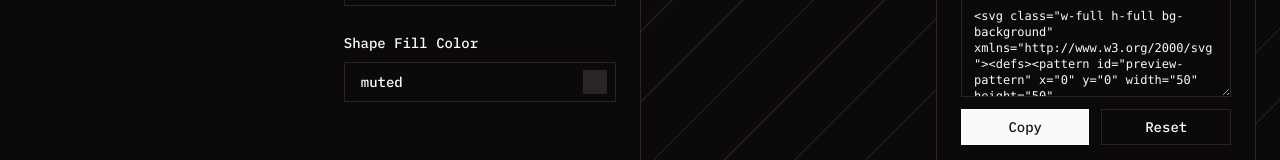
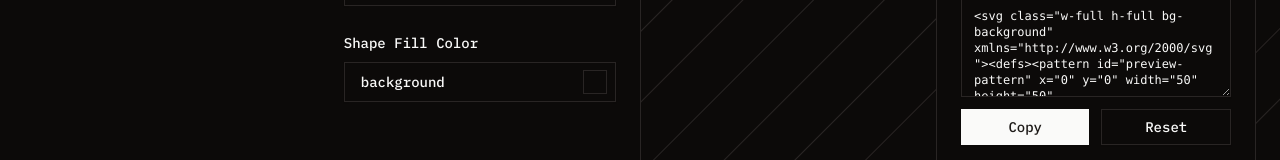
Before and after one commit to saulmases/svg-pattern-generator, a Next.js app: page / in a window 1280 px wide. Shown: the part 606-766 px from the top of the page. Built offline with nearby package versions, Linux system fonts and the light colour scheme.

Commit message:
Naming fixes

```diff
--- a/app/page.tsx
+++ b/app/page.tsx
@@ -1,7 +1,7 @@
 "use client";
 
 import { useState, useRef, useId, useEffect } from "react";
-import { SVGPattern, ShapeType } from "@/components/SVGPattern";
+import { SVGPattern, ShapeType } from "@/components/svg-pattern";
 import { Input } from "@/components/ui/input";
 import { Slider } from "@/components/ui/slider";
 import { Label } from "@/components/ui/label";
@@ -78,7 +78,7 @@
   }>({
     shape: "line",
     backgroundColor: "bg-background",
-    shapeFillColor: "fill-muted",
+    shapeFillColor: "fill-background",
     shapeColor: "stroke-border",
     customPath: "M18.8235 26.3529C14.6651 26.3529 11.2941 22.9819 11.2941 18.8235C11.2941 14.6651 14.6651 11.2941 18.8235 11.2941H24.4706C27.5894 11.2941 30.1176 8.76584 30.1176 5.64706V0H18.8235C8.42758 0 0 8.42758 0 18.8235C0 29.2195 8.42758 37.6471 18.8235 37.6471H45.1765C49.3349 37.6471 52.7059 41.0181 52.7059 45.1765C52.7059 49.3349 49.3349 52.7059 45.1765 52.7059H39.5294C36.4106 52.7059 33.8824 55.2342 33.8824 58.3529V64H45.1765C55.5724 64 64 55.5724 64 45.1765C64 34.7805 55.5724 26.3529 45.1765 26.3529H18.8235Z",
   })
@@ -142,7 +142,7 @@
     setPatternProps({
       shape: "line",
       backgroundColor: "bg-background",
-      shapeFillColor: "fill-muted",
+      shapeFillColor: "fill-background",
       shapeColor: "stroke-border",
       customPath: "M18.8235 26.3529C14.6651 26.3529 11.2941 22.9819 11.2941 18.8235C11.2941 14.6651 14.6651 11.2941 18.8235 11.2941H24.4706C27.5894 11.2941 30.1176 8.76584 30.1176 5.64706V0H18.8235C8.42758 0 0 8.42758 0 18.8235C0 29.2195 8.42758 37.6471 18.8235 37.6471H45.1765C49.3349 37.6471 52.7059 41.0181 52.7059 45.1765C52.7059 49.3349 49.3349 52.7059 45.1765 52.7059H39.5294C36.4106 52.7059 33.8824 55.2342 33.8824 58.3529V64H45.1765C55.5724 64 64 55.5724 64 45.1765C64 34.7805 55.5724 26.3529 45.1765 26.3529H18.8235Z",
     });
```
Also changed, not shown: components/svg-pattern.tsx (renamed from components/SVGPattern.tsx).
